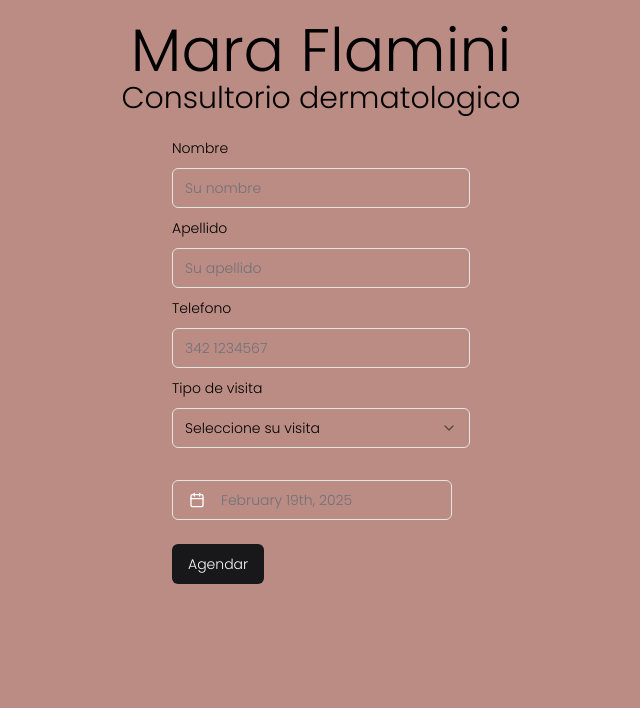
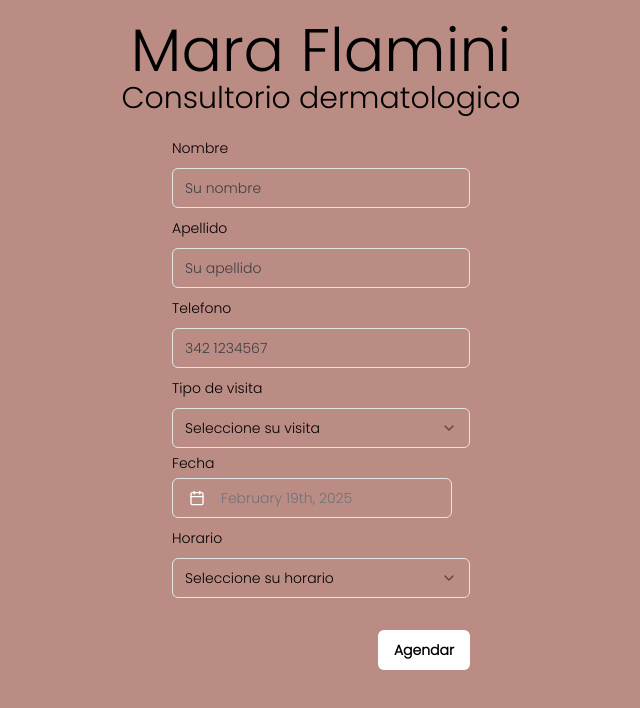
Before and after one commit to maximdeg/maraxo-app-2, a Next.js app: page / in a window 1280 px wide. Shown: the top 708 px of the page, without its empty margins (319-959 px from the left). Built offline with nearby package versions, Linux system fonts and the light colour scheme.

Commit message:
added more fields

```diff
--- a/components/AppointmentForm.tsx
+++ b/components/AppointmentForm.tsx
@@ -37,6 +37,8 @@ import {
   PopoverTrigger,
 } from "@/components/ui/popover"
 
+
+
 const formSchema = z.object({
   name: z.string().min(2, {
     message: "El nombre debe tener al menos 2 caracteres.",
@@ -44,7 +46,7 @@ import {
   lastname: z.string().min(2, {
     message: "El apellido debe tener al menos 2 caracteres.",
   }),
-    phone_number: z.string().min(2, {
+  phone_number: z.string().min(10, {
     message: "El número de teléfono debe tener 10 caracteres.",
   }),
   visit_type: z.string({
@@ -53,12 +55,29 @@ import {
   date: z.date({
     required_error: "Por favor seleccione una fecha.",
   }),
+  consult_type: z.string({
+    required_error: "Por favor seleccione un tipo de consulta.",
+  }),
+  time: z.string({
+    required_error: "Por favor seleccione un horario.",
+  })
 })
 
 const AppointmentForm = () => {
+  const times = ["09:00", "10:00", "11:00", "12:00", "13:00", "14:00"]
   const [date, setDate] = useState<Date>()
+  const [selectedOption, setSelectedOption] = useState<string>("");
 
-    // 1. Define your form.
+  interface Option {
+    value: string;
+    label: string;
+  }
+
+  interface OptionComponentMap {
+    [key: string]: JSX.Element;
+  }
+
+    // ZOD form
     const form = useForm<z.infer<typeof formSchema>>({
       resolver: zodResolver(formSchema),
       defaultValues: {
@@ -67,10 +86,48 @@ const AppointmentForm = () => {
         phone_number: "",
         visit_type: "",
         date: new Date(),
+        consult_type: "",
+        time: ""
       },
     })
 
-  // 2. Define a submit handler.
+  const OptionComponents: OptionComponentMap = {
+    consulta: <FormField
+    control={form.control}
+    name="consult_type"
+    render={({ field }) => (
+      <FormItem>
+        <FormLabel>Tipo de consulta</FormLabel>
+        <FormControl>
+          <Select onValueChange={field.onChange} defaultValue={field.value}>
+              <SelectTrigger className="w-full">
+                  <SelectValue placeholder="Seleccione su visita" />
+              </SelectTrigger>
+              <SelectContent>
+                  <SelectGroup>
+                  {/* <SelectLabel>Visita</SelectLabel> */}
+                  <SelectItem value="consulta">Primera vez</SelectItem>
+                  <SelectItem value="practica">Seguimiento</SelectItem>
+                  </SelectGroup>
+              </SelectContent>
+           </Select>
+        </FormControl>
+        {/* <FormDescription>
+          This is your public display name.
+        </FormDescription> */}
+        <FormMessage />
+      </FormItem>
+    )}
+  />,
+    Practica: <div>Hidden component for Option 2</div>,
+  };
+
+
+
+  const handleSelectChange = (value: string) => {
+    setSelectedOption(value);
+  };
+
   function onSubmit(values: z.infer<typeof formSchema>) {
     // Do something with the form values.
     // ✅ This will be type-safe and validated.
@@ -135,7 +192,7 @@ const AppointmentForm = () => {
             <FormItem>
               <FormLabel>Tipo de visita</FormLabel>
               <FormControl>
-                <Select onValueChange={field.onChange} defaultValue={field.value}>
+                <Select onValueChange={(value) => { handleSelectChange(value); field.onChange(value); }} defaultValue={field.value}>
                     <SelectTrigger className="w-full">
                         <SelectValue placeholder="Seleccione su visita" />
                     </SelectTrigger>
@@ -156,12 +213,13 @@ const AppointmentForm = () => {
             </FormItem>
           )}
         />
+        {OptionComponents[selectedOption]}
         <FormField
           control={form.control}
           name="date"
           render={({ field }) => (
-            <FormItem>
-              {/* <FormLabel>Fecha</FormLabel> */}
+            <FormItem className='flex flex-col my-6'>
+              <FormLabel>Fecha</FormLabel>
               <FormControl>
                 <Popover>
                     <PopoverTrigger asChild>
@@ -200,7 +258,40 @@ const AppointmentForm = () => {
             </FormItem>
           )}
         />
-        <Button className='!mt-6 !justify-end' type="submit">Agendar</Button>
+         <FormField
+          control={form.control}
+          name="time"
+          render={({ field }) => (
+            <FormItem>
+              <FormLabel>Horario</FormLabel>
+              <FormControl>
+                <Select onValueChange={(value) => { handleSelectChange(value); field.onChange(value); }} defaultValue={field.value}>
+                    <SelectTrigger className="w-full">
+                        <SelectValue placeholder="Seleccione su horario" />
+                    </SelectTrigger>
+                    <SelectContent>
+                        <SelectGroup>
+                        <SelectLabel>Horarios disponibles</SelectLabel>
+                        {times.map((time) => (
+                          <SelectItem key={time} value={time}>
+                            {time}
+                          </SelectItem>
+                        ))}
+
+                        </SelectGroup>
+                    </SelectContent>
+                </Select>
+              </FormControl>
+              {/* <FormDescription>
+                This is your public display name.
+              </FormDescription> */}
+              <FormMessage />
+            </FormItem>
+          )}
+        />
+        <div className='flex justify-end'>
+          <Button className='bg-white text-black font-bold !mt-6 ' type="submit">Agendar</Button>
+        </div>
       </form>
     </Form>
   )
--- a/components/ui/button.tsx
+++ b/components/ui/button.tsx
@@ -13,10 +13,10 @@ const buttonVariants = cva(
         destructive:
           "bg-destructive text-destructive-foreground hover:bg-destructive/90",
         outline:
-          "border border-input bg-background hover:bg-accent hover:text-accent-foreground",
+          "border border-input bg-background hover:bg-accent hover:text-zinc-700",
         secondary:
           "bg-secondary text-secondary-foreground hover:bg-secondary/80",
-        ghost: "hover:bg-accent hover:text-accent-foreground",
+        ghost: "hover:bg-accent hover:text-zinc-700",
         link: "text-primary underline-offset-4 hover:underline",
       },
       size: {
--- a/components/ui/calendar.tsx
+++ b/components/ui/calendar.tsx
@@ -34,7 +34,7 @@ function Calendar({
         table: "w-full border-collapse space-y-1",
         head_row: "flex",
         head_cell:
-          "text-muted-foreground rounded-md w-9 font-normal text-[0.8rem]",
+          "text-zinc-700 rounded-md w-9 font-normal text-[0.8rem]",
         row: "flex w-full mt-2",
         cell: "h-9 w-9 text-center text-sm p-0 relative [&:has([aria-selected].day-range-end)]:rounded-r-md [&:has([aria-selected].day-outside)]:bg-accent/50 [&:has([aria-selected])]:bg-accent first:[&:has([aria-selected])]:rounded-l-md last:[&:has([aria-selected])]:rounded-r-md focus-within:relative focus-within:z-20",
         day: cn(
@@ -46,8 +46,8 @@ function Calendar({
           "bg-primary text-primary-foreground hover:bg-primary hover:text-primary-foreground focus:bg-primary focus:text-primary-foreground",
         day_today: "bg-accent text-accent-foreground",
         day_outside:
-          "day-outside text-muted-foreground aria-selected:bg-accent/50 aria-selected:text-muted-foreground",
-        day_disabled: "text-muted-foreground opacity-50",
+          "day-outside text-zinc-700 aria-selected:bg-accent/50 aria-selected:text-zinc-700",
+        day_disabled: "text-zinc-700 opacity-50",
         day_range_middle:
           "aria-selected:bg-accent aria-selected:text-accent-foreground",
         day_hidden: "invisible",
--- a/components/ui/input.tsx
+++ b/components/ui/input.tsx
@@ -8,7 +8,7 @@ const Input = React.forwardRef<HTMLInputElement, React.ComponentProps<"input">>(
       <input
         type={type}
         className={cn(
-          "flex h-10 w-full rounded-md border border-input bg-background px-3 py-2 text-base ring-offset-background file:border-0 file:bg-transparent file:text-sm file:font-medium file:text-foreground placeholder:text-muted-foreground focus-visible:outline-none focus-visible:ring-2 focus-visible:ring-ring focus-visible:ring-offset-2 disabled:cursor-not-allowed disabled:opacity-50 md:text-sm",
+          "flex h-10 w-full rounded-md border border-input bg-background px-3 py-2 text-base ring-offset-background file:border-0 file:bg-transparent file:text-sm file:font-medium file:text-foreground placeholder:text-zinc-700 focus-visible:outline-none focus-visible:ring-2 focus-visible:ring-ring focus-visible:ring-offset-2 disabled:cursor-not-allowed disabled:opacity-50 md:text-sm",
           className
         )}
         ref={ref}
```
Lines whose indentation alone changed are shown as unchanged.
